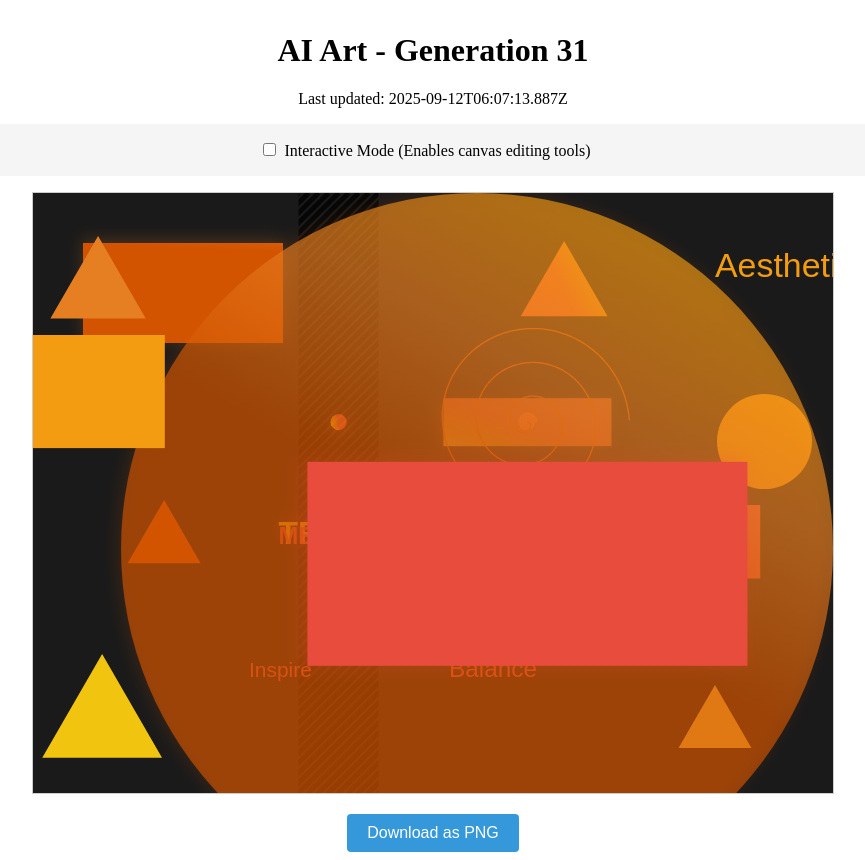
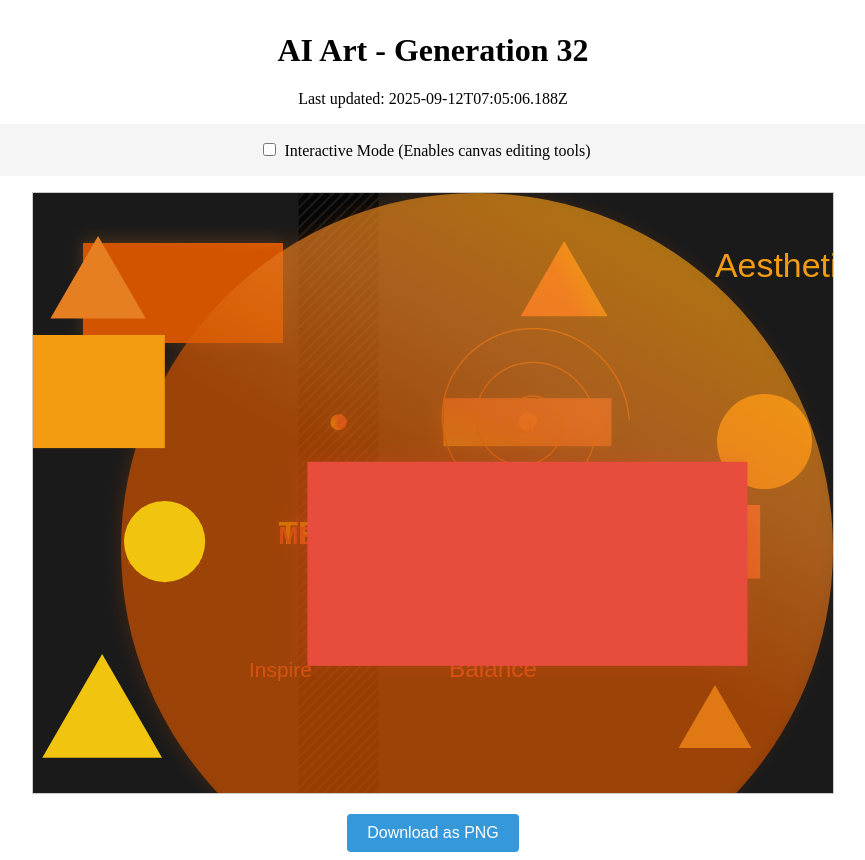
Before and after one commit to mcclowes/ai-art, a React (Vite) app: page / in a window 1280 px wide. Shown: the whole page, without its empty margins (207-1072 px from the left). Built offline with nearby package versions, Linux system fonts and the light colour scheme.

Commit message:
Improve artwork - Generation 32

```diff
--- a/src/artwork-state.ts
+++ b/src/artwork-state.ts
@@ -469,9 +469,17 @@ export const artworkState: ArtworkState = {
       },
       "opacity": 0.9984895483475147,
       "id": "gradient_rect_1757657233887"
+    },
+    {
+      "type": "circle",
+      "x": 131.60715393862517,
+      "y": 348.6071539386252,
+      "radius": 40.60715393862517,
+      "fillStyle": "#f1c40f",
+      "id": "circle_1757660706188"
     }
   ],
-  "generation": 31,
-  "lastUpdated": "2025-09-12T06:07:13.887Z",
+  "generation": 32,
+  "lastUpdated": "2025-09-12T07:05:06.188Z",
   "cycleStarted": "2025-09-11T00:20:59.429Z"
 };
```
